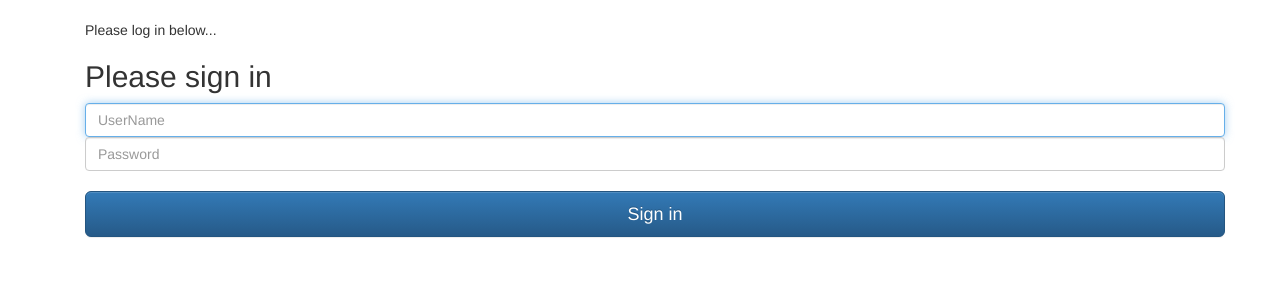
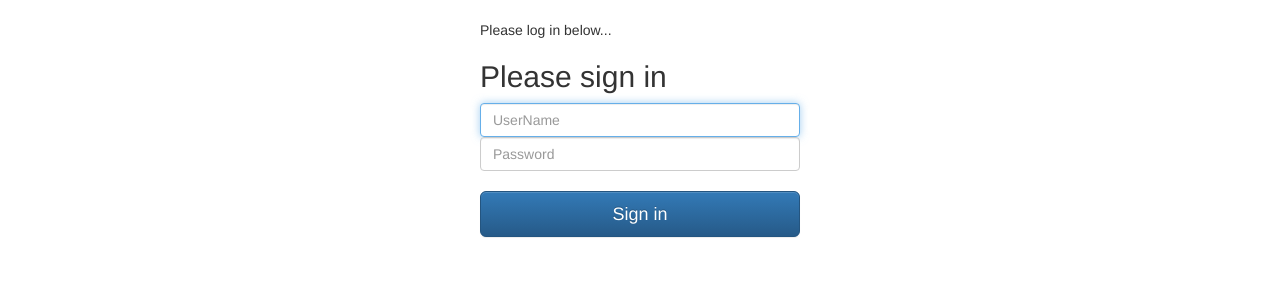
Before and after one commit to asabalon/cs260, a Django app: page /appointments/login/ in a window 1280 px wide. Shown: the part 51-351 px from the top of the page. Run offline with Django 3.2, Linux system fonts and the light colour scheme; some libraries are stand-ins or nearby versions.

Commit message:
Changed size of login form

```diff
--- a/appointments/templates/auth.html
+++ b/appointments/templates/auth.html
@@ -6,8 +6,10 @@ Login
 {% endblock %}
 
 {% block page_panel %}
-    <div class="container">
-    {{ state }}
+    <div class="container" style="width:350px" >
+
+    <div >
+        {{ state }}
       <form class="form-signin" action="../login/" method="post">
         <h2 class="form-signin-heading">Please sign in</h2>
 
@@ -27,6 +29,6 @@ Login
           <br>
         <button class="btn btn-lg btn-primary btn-block" type="submit">Sign in</button>
       </form>
-
+    </div>
     </div>
 {% endblock %}
```
